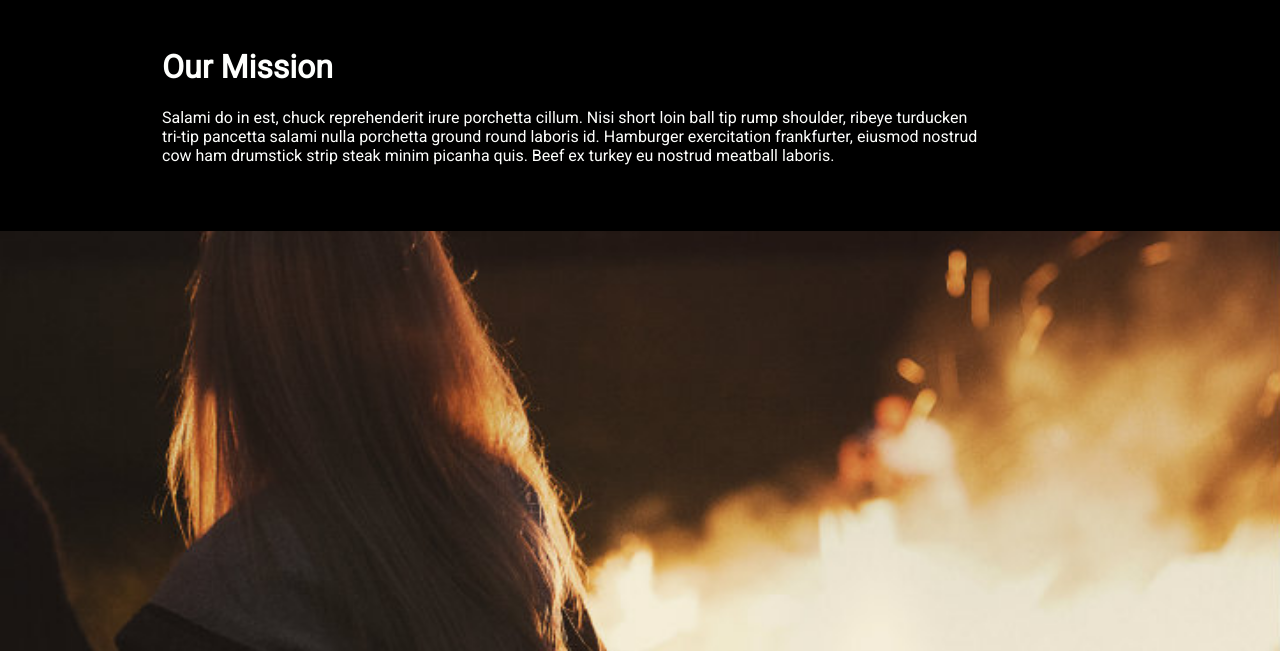
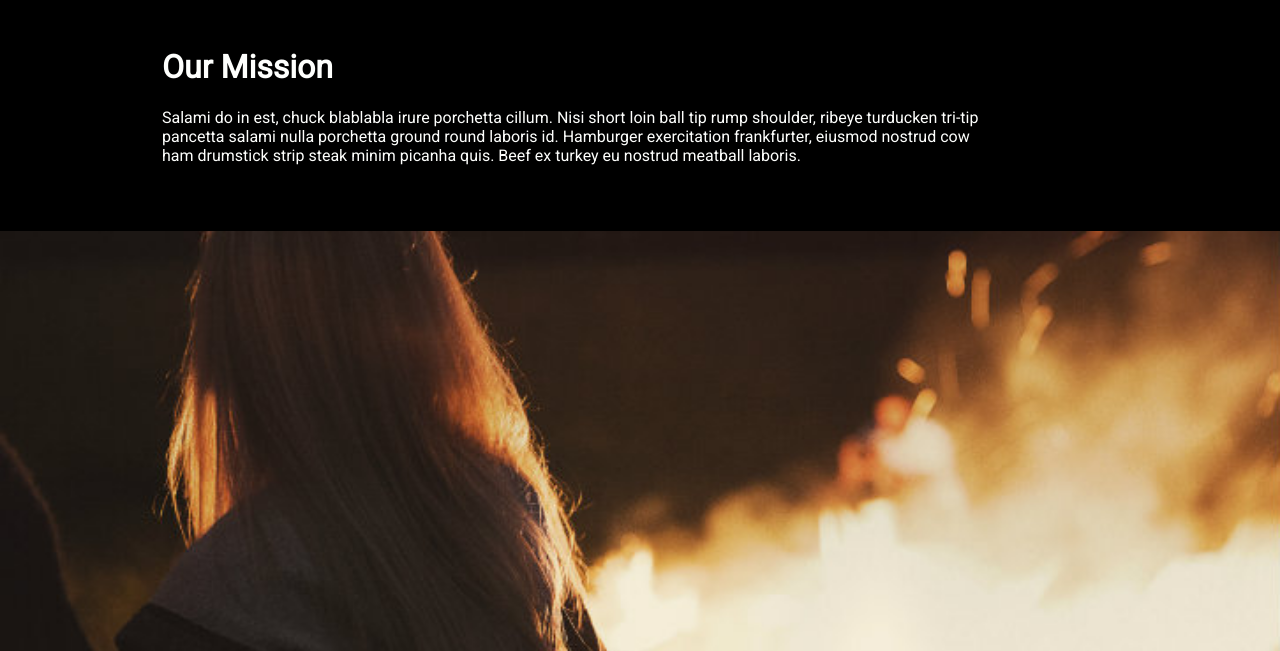
Before and after one commit to wtalmeida/template-analytics, a plain HTML site: page our-mission.html in a window 1280 px wide. Shown: the part 149-800 px from the top of the page. Drawn offline with Linux system fonts and the light colour scheme.

Commit message:
Batch update

```diff
--- a/our-mission.html
+++ b/our-mission.html
@@ -291,7 +291,7 @@
             <div data-silex-type="text-element" class="editable-style text-element silex-id-1439554961635-5">
                 <div class="silex-element-content normal">
                     <h1 class="heading1">Our Mission</h1>
-                    <p class="normal">Salami do in est, chuck reprehenderit irure porchetta cillum. Nisi short loin ball tip rump shoulder, ribeye turducken tri-tip pancetta salami nulla porchetta ground round laboris id. Hamburger exercitation frankfurter, eiusmod nostrud
+                    <p class="normal">Salami do in est, chuck blablabla irure porchetta cillum. Nisi short loin ball tip rump shoulder, ribeye turducken tri-tip pancetta salami nulla porchetta ground round laboris id. Hamburger exercitation frankfurter, eiusmod nostrud
                         cow ham drumstick strip steak minim picanha quis. Beef ex turkey eu nostrud meatball laboris.
                     </p>
                 </div>
```
